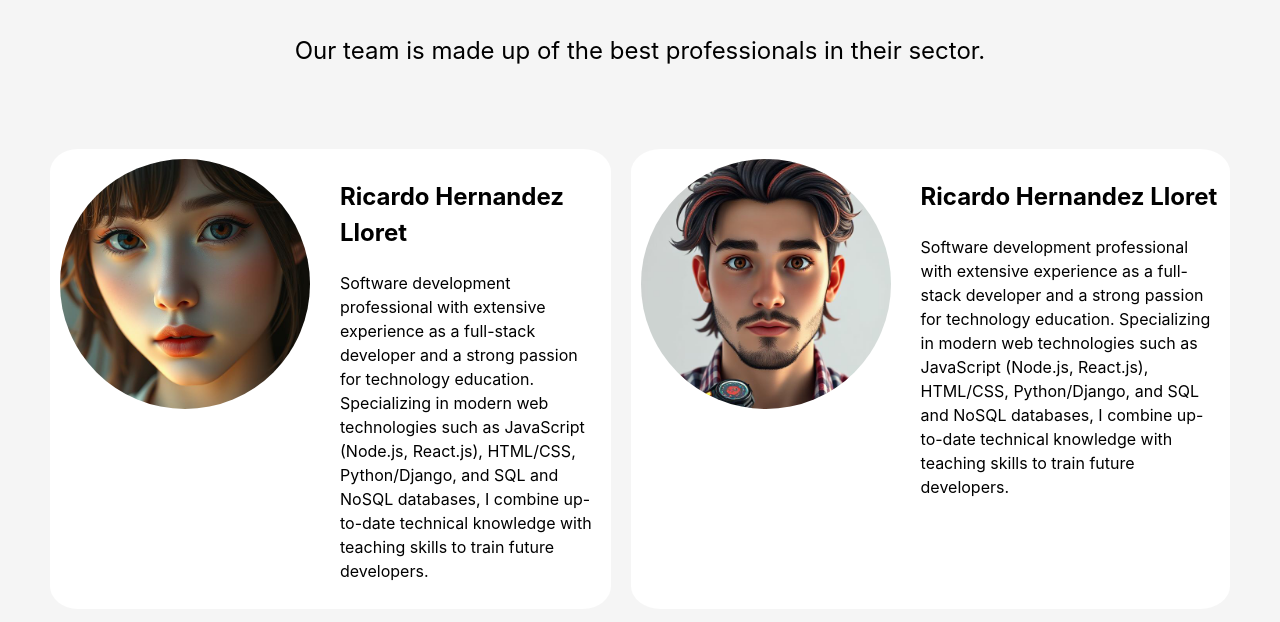
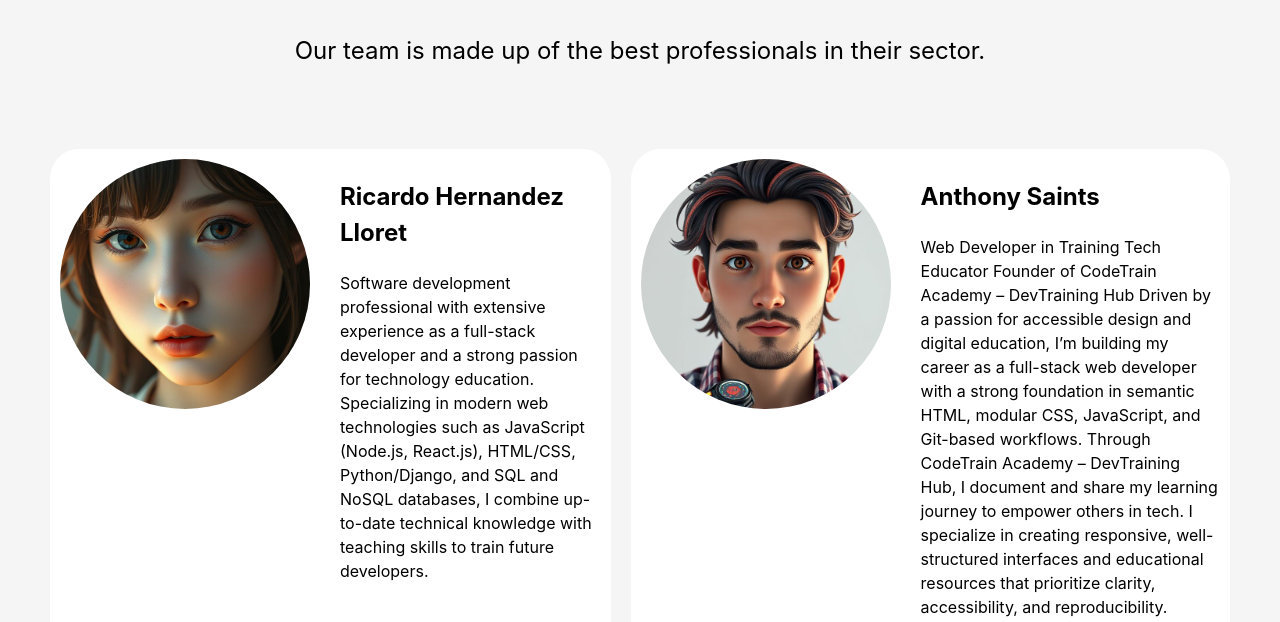
Before and after one commit to hllricardo/proyecto1-html-css-equipo2, a plain HTML site: page equipo.html in a window 1280 px wide. Shown: the part 170-792 px from the top of the page. Drawn offline with Linux system fonts and the light colour scheme.

Commit message:
trabajo acabado

```diff
--- a/equipo.html
+++ b/equipo.html
@@ -40,11 +40,16 @@
             <div class="blockEquipo">
                 <img class="imagenEquipo" src="public/male_profile_image-1.jpeg" alt="foto de miembro del equipo">
                 <div>
-                    <h2>Ricardo Hernandez Lloret</h2>
+                    <h2>Anthony Saints</h2>
                     <p>
-                        Software development professional with extensive experience as a full-stack developer and a strong passion for technology
-                        education. Specializing in modern web technologies such as JavaScript (Node.js, React.js), HTML/CSS, Python/Django, and
-                        SQL and NoSQL databases, I combine up-to-date technical knowledge with teaching skills to train future developers.
+                         Web Developer in Training  Tech Educator  Founder of CodeTrain Academy – DevTraining Hub
+                         Driven by a passion for accessible design and digital education, I’m building my career as
+                         a full-stack web developer with a strong foundation in semantic HTML, modular CSS, JavaScript,
+                         and Git-based workflows. Through CodeTrain Academy – DevTraining Hub, I document and share
+                         my learning journey to empower others in tech. I specialize in creating responsive, well-structured
+                         interfaces and educational resources that prioritize clarity, accessibility, and reproducibility.
+                         Whether scripting in the terminal or refining UI components, I approach every project with a mindset
+                         of continuous improvement and community impact.
                     </p>
                 </div>
             </div>
```
